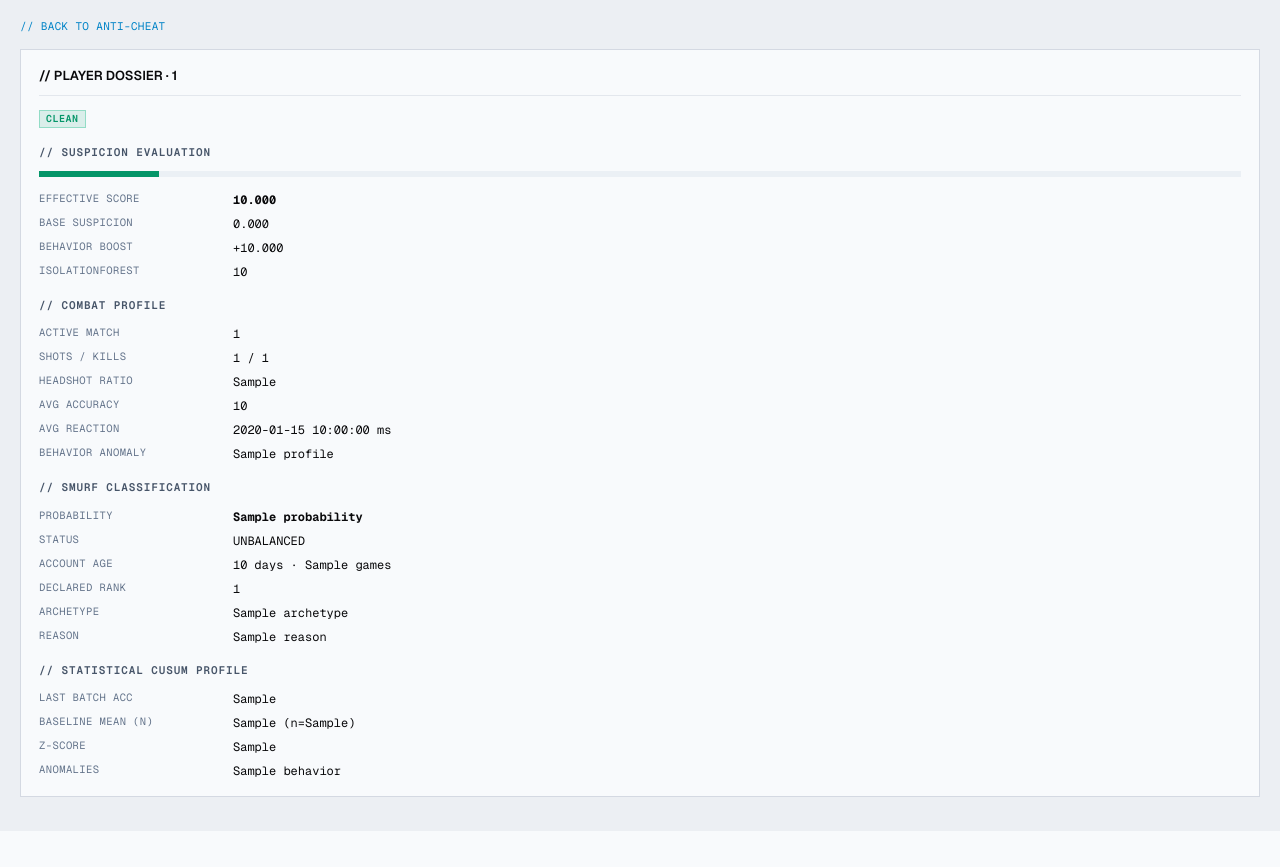
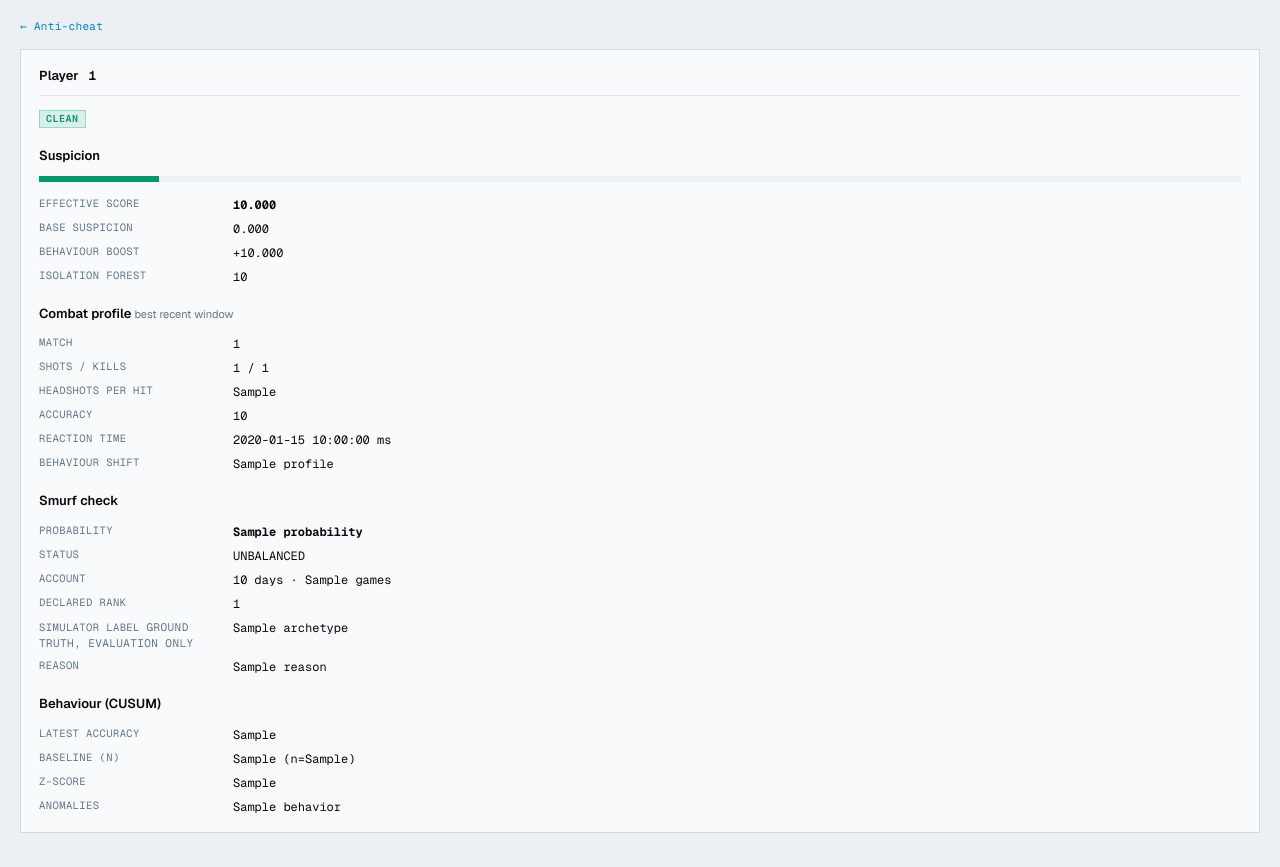
Before and after one commit to itxkarthik/gaming-intelligence, a FastAPI app: template api/templates/player_detail.html in a window 1280 px wide. Shown: the part 48-915 px from the top of the page. Before the commit the page ends 845 px from the top, so only its background shows below. Run offline with FastAPI, Linux system fonts and the light colour scheme; the template is opened without the code that fills it: most values are stand-ins (such as "Sample title", 1, 10 or a date in 2020); some libraries are stand-ins or nearby versions.

Commit message:
style(dashboard): plain detail-page headings, label simulator ground truth
Player and match pages drop the '// UPPERCASE' headings like the rest of
the dashboard; h3 is sentence case. The smurf 'Archetype' field is the
simulator's ground truth, now labelled 'Sim label' (evaluation only). The
anti-cheat legend states the real verdict rule: a persistent Isolation
Forest outlier flags on its own (critical), except for confirmed smurfs.

```diff
--- a/api/static/dashboard.css
+++ b/api/static/dashboard.css
@@ -378,13 +378,10 @@ main {
 }
 
 .panel h3 {
-  margin: 16px 0 8px;
-  font-family: var(--mono);
-  font-size: 11px;
+  margin: 18px 0 8px;
+  font-size: 13px;
   font-weight: 600;
-  text-transform: uppercase;
-  letter-spacing: 0.08em;
-  color: var(--text-muted);
+  color: var(--text);
 }
 
 .crumbs {
--- a/api/templates/behavior.html
+++ b/api/templates/behavior.html
@@ -23,7 +23,7 @@
     <div class="table-wrap scroll-y max-h-420">
       <table>
         <thead><tr><th>Player</th><th class="w-20">Probability</th><th class="num">Age</th>
-          <th class="num">Games</th><th>Archetype</th></tr></thead>
+          <th class="num">Games</th><th title="Simulator ground truth, shown for evaluation only">Sim label</th></tr></thead>
         <tbody id="smurf-rows">{{ smurf_rows|safe }}</tbody>
       </table>
     </div>
--- a/api/templates/player_detail.html
+++ b/api/templates/player_detail.html
@@ -1,60 +1,60 @@
 {% extends "base.html" %}
 {% block title %}Player {{ player_id }}{% endblock %}
 {% block content %}
-<p class="crumbs"><a href="/anticheat">// BACK TO ANTI-CHEAT</a></p>
+<p class="crumbs"><a href="/anticheat">← Anti-cheat</a></p>
 
 <section class="panel">
   <div class="panel-header">
-    <h2 class="mono">// PLAYER DOSSIER · {{ player_id }}</h2>
+    <h2>Player <span class="mono">{{ player_id }}</span></h2>
   </div>
   <div class="flag-row">
-    {% if flags.cheat_flagged %}<span class="chip bad">CHEAT FLAGGED</span>{% endif %}
-    {% if flags.smurf_flagged %}<span class="chip warn">SMURF</span>{% endif %}
-    {% if flags.behavior_anomaly %}<span class="chip warn">BEHAVIOR SHIFT</span>{% endif %}
-    {% if not flags.cheat_flagged and not flags.smurf_flagged and not flags.behavior_anomaly %}<span class="chip ok">CLEAN</span>{% endif %}
+    {% if flags.cheat_flagged %}<span class="chip bad">Cheat flagged</span>{% endif %}
+    {% if flags.smurf_flagged %}<span class="chip warn">Smurf</span>{% endif %}
+    {% if flags.behavior_anomaly %}<span class="chip warn">Behaviour shift</span>{% endif %}
+    {% if not flags.cheat_flagged and not flags.smurf_flagged and not flags.behavior_anomaly %}<span class="chip ok">Clean</span>{% endif %}
   </div>
 
-  <h3>// SUSPICION EVALUATION</h3>
+  <h3>Suspicion</h3>
   <div class="bar tall"><div class="bar-fill {{ 'bad' if eff >= 0.85 else 'warn' if eff >= 0.70 else 'ok' }}"
        style="width:{{ [eff * 100, 100]|min }}%"></div></div>
   <dl class="kv">
-    <dt>Effective Score</dt><dd><b>{{ '%.3f'|format(eff) }}</b></dd>
-    <dt>Base Suspicion</dt><dd>{{ '%.3f'|format(base) }}</dd>
-    <dt>Behavior Boost</dt><dd>+{{ '%.3f'|format(eff - base) }}</dd>
-    <dt>IsolationForest</dt><dd>{{ profile.get('iforest_score', '—') }}
+    <dt>Effective score</dt><dd><b>{{ '%.3f'|format(eff) }}</b></dd>
+    <dt>Base suspicion</dt><dd>{{ '%.3f'|format(base) }}</dd>
+    <dt>Behaviour boost</dt><dd>+{{ '%.3f'|format(eff - base) }}</dd>
+    <dt>Isolation Forest</dt><dd>{{ profile.get('iforest_score', '—') }}
       {% if profile.get('iforest_flag') == 'true' %}<span class="chip warn">IF Flag</span>{% endif %}</dd>
   </dl>
 
   {% if profile %}
-  <h3>// COMBAT PROFILE</h3>
+  <h3>Combat profile <span class="hint">best recent window</span></h3>
   <dl class="kv">
-    <dt>Active Match</dt><dd class="mono">{{ profile.get('match_id', '—') }}</dd>
+    <dt>Match</dt><dd class="mono">{{ profile.get('match_id', '—') }}</dd>
     <dt>Shots / Kills</dt><dd>{{ profile.get('total_shots', '0') }} / {{ profile.get('total_kills', '0') }}</dd>
-    <dt>Headshot Ratio</dt><dd>{{ profile.get('headshot_ratio', '—') }}</dd>
-    <dt>Avg Accuracy</dt><dd>{{ profile.get('avg_accuracy', '—') }}</dd>
-    <dt>Avg Reaction</dt><dd>{{ profile.get('avg_reaction_time_ms', '—') }} ms</dd>
-    <dt>Behavior Anomaly</dt><dd>{{ profile.get('behavior_anomaly', '—') }}</dd>
+    <dt>Headshots per hit</dt><dd>{{ profile.get('headshot_ratio', '—') }}</dd>
+    <dt>Accuracy</dt><dd>{{ profile.get('avg_accuracy', '—') }}</dd>
+    <dt>Reaction time</dt><dd>{{ profile.get('avg_reaction_time_ms', '—') }} ms</dd>
+    <dt>Behaviour shift</dt><dd>{{ profile.get('behavior_anomaly', '—') }}</dd>
   </dl>
   {% endif %}
 
   {% if smurf %}
-  <h3>// SMURF CLASSIFICATION</h3>
+  <h3>Smurf check</h3>
   <dl class="kv">
     <dt>Probability</dt><dd><b>{{ smurf.get('probability', '—') }}</b></dd>
     <dt>Status</dt><dd>{{ smurf.get('status', '—') }}</dd>
-    <dt>Account Age</dt><dd>{{ smurf.get('account_age_days', '—') }} days · {{ smurf.get('games_played', '—') }} games</dd>
-    <dt>Declared Rank</dt><dd>{{ smurf.get('declared_rank', '—') }}</dd>
-    <dt>Archetype</dt><dd class="mono">{{ smurf.get('archetype', '—') }}</dd>
+    <dt>Account</dt><dd>{{ smurf.get('account_age_days', '—') }} days · {{ smurf.get('games_played', '—') }} games</dd>
+    <dt>Declared rank</dt><dd>{{ smurf.get('declared_rank', '—') }}</dd>
+    <dt>Simulator label <span class="hint">ground truth, evaluation only</span></dt><dd class="mono">{{ smurf.get('archetype', '—') }}</dd>
     <dt>Reason</dt><dd>{{ smurf.get('reason', '—') }}</dd>
   </dl>
   {% endif %}
 
   {% if behavior %}
-  <h3>// STATISTICAL CUSUM PROFILE</h3>
+  <h3>Behaviour (CUSUM)</h3>
   <dl class="kv">
-    <dt>Last Batch Acc</dt><dd>{{ behavior.get('last_batch_mean', '—') }}</dd>
-    <dt>Baseline Mean (n)</dt><dd>{{ behavior.get('baseline_mean', '—') }} (n={{ behavior.get('baseline_n', '0') }})</dd>
-    <dt>Z-Score</dt><dd>{{ behavior.get('last_z', '—') }}</dd>
+    <dt>Latest accuracy</dt><dd>{{ behavior.get('last_batch_mean', '—') }}</dd>
+    <dt>Baseline (n)</dt><dd>{{ behavior.get('baseline_mean', '—') }} (n={{ behavior.get('baseline_n', '0') }})</dd>
+    <dt>z-score</dt><dd>{{ behavior.get('last_z', '—') }}</dd>
     <dt>Anomalies</dt><dd>{{ behavior.get('anomalies', '0') }}</dd>
   </dl>
   {% endif %}
```
Also changed, not shown: api/templates/anticheat.html (+5 -6 lines), api/templates/match_detail.html (+8 -8 lines).
